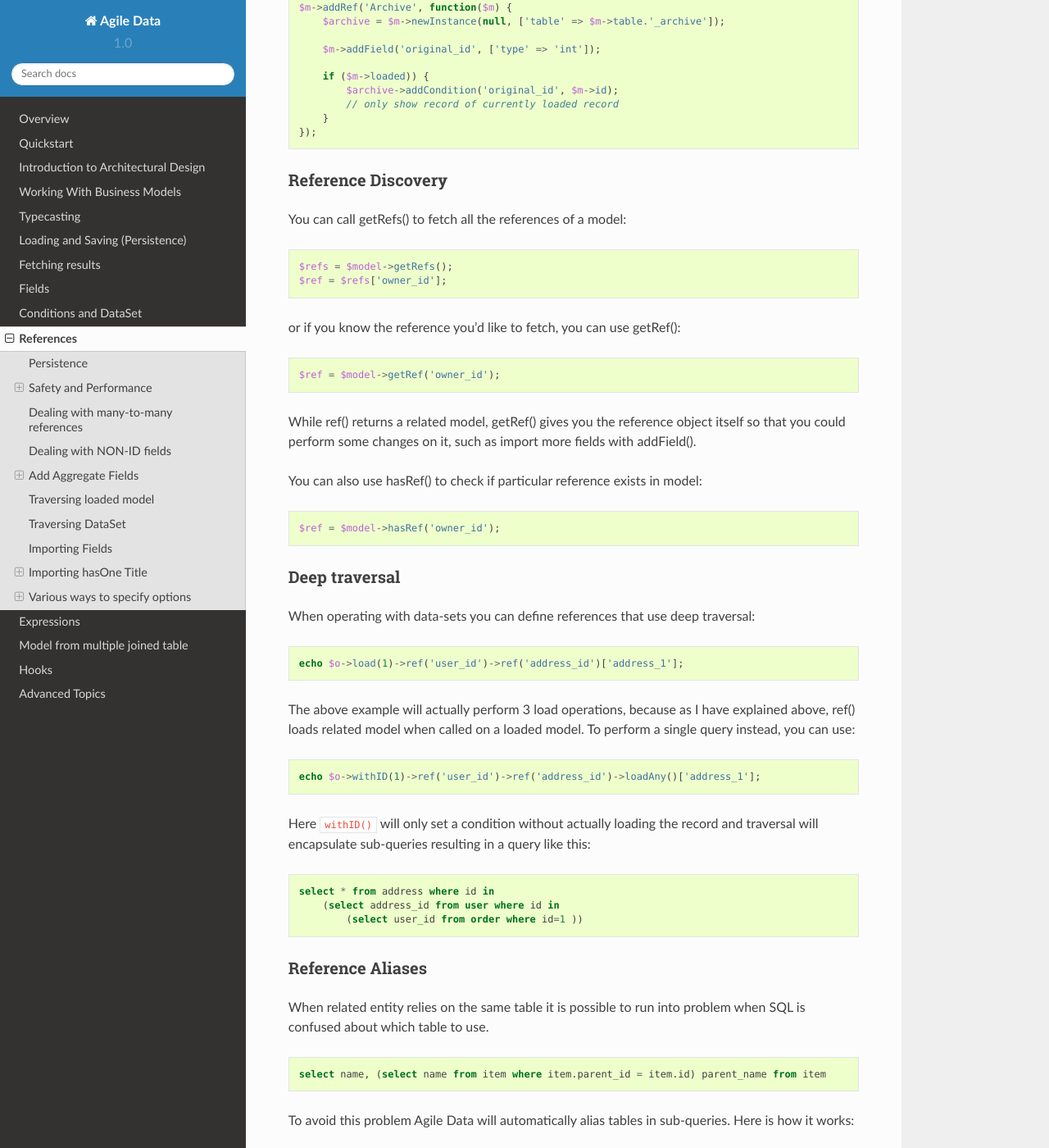
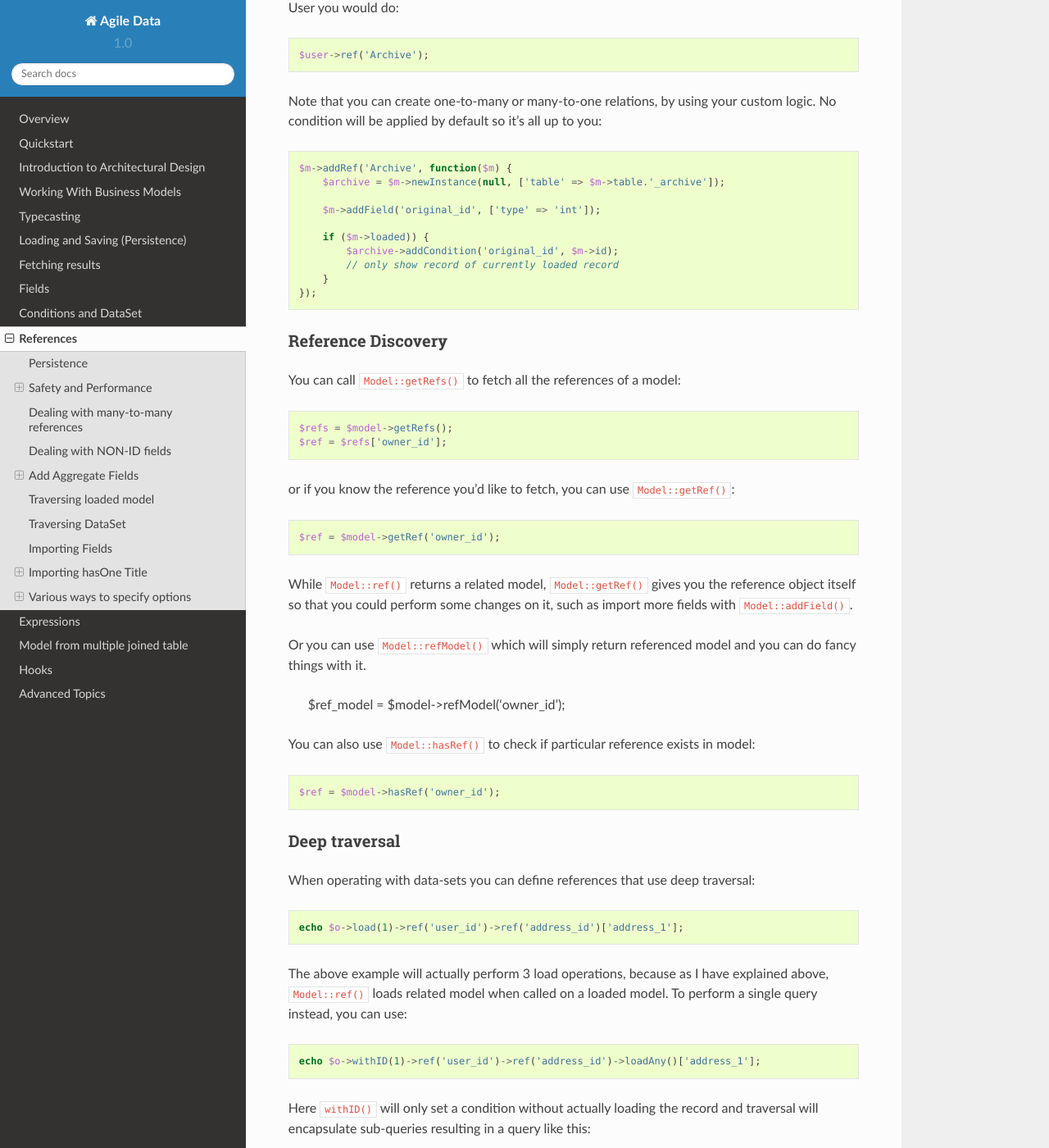
Before and after one commit to atk4/data, a Sphinx documentation site: the page built from docs/references.rst, in a window 1280 px wide and 1400 px high, scrolled down 8364 px. Shown: the whole window at 82% size. Built offline with Sphinx 7.4.7 and the Read the Docs theme 2.0.0, drawn with Linux system fonts in a browser that asks for light colours; pages that are not in the unit, such as notebooks, are missing from menus; cross-references to code outside the pages are shown as plain code; some of the changed text lies outside the part shown.

Commit message:
add simple docs for refModel

```diff
--- a/docs/model.rst
+++ b/docs/model.rst
@@ -207,9 +207,7 @@ array:
     Contains list of modified fields since last loading and their original
     values.
 
-
 Full example::
-
 
     $m = new Model_User($db, 'user');
 
--- a/docs/quickstart.rst
+++ b/docs/quickstart.rst
@@ -498,9 +498,9 @@ object which will in turn figure out what to do.
 Additionally you can call :php:meth:`Model::addField()` on the reference model
 that will bring one or several fields from related model into your current model.
 
-Finally this reference object contains method getModel() which will produce a
-(possibly) fresh copy of related entity and will either adjust it's DataSet or
-set the active record.
+Finally this reference object contains method :php:meth:`Reference::getModel()`
+which will produce a (possibly) fresh copy of related entity and will either
+adjust it's DataSet or set the active record.
 
 Actions
 =======
--- a/docs/references.rst
+++ b/docs/references.rst
@@ -86,7 +86,7 @@ ref() you will get a fresh copy.
 If you are worried about performance you can keep 2 models in memory::
 
     $order = new Order($db);
-    $client = $order->getRef('client_id')->getModel();
+    $client = $order->refModel('client_id');
 
     foreach($order as $o) {
         $client->load($o['client_id']);
@@ -192,8 +192,8 @@ keep making your query bigger and bigger::
     change them, you will receive exception.
 
 
-hasMany / refLink
-=================
+hasMany / refLink / refModel
+============================
 
 .. php:method:: refLink($link)
 
@@ -223,6 +223,11 @@ then it now makes sense for generating expression:
         (select sum(amount) from `order` where user_id = `user`.id) sum_amount
     from user
     where is_vip = 1
+
+.. php:method:: refModel($link)
+
+There are many situations when you need to get referenced model instead of reference itself.
+In such case refModel() comes in as handy shortcut of doing `$model->refLink($link)->getModel()`.
 
 hasOne reference
 ================
@@ -383,19 +388,25 @@ No condition will be applied by default so it's all up to you::
 Reference Discovery
 ===================
 
-You can call getRefs() to fetch all the references of a model::
+You can call :php:meth:`Model::getRefs()` to fetch all the references of a model::
 
     $refs = $model->getRefs();
     $ref = $refs['owner_id'];
 
-or if you know the reference you'd like to fetch, you can use getRef()::
+or if you know the reference you'd like to fetch, you can use :php:meth:`Model::getRef()`::
 
     $ref = $model->getRef('owner_id');
 
-While ref() returns a related model, getRef() gives you the reference object itself so that you
-could perform some changes on it, such as import more fields with addField().
+While :php:meth:`Model::ref()` returns a related model, :php:meth:`Model::getRef()`
+gives you the reference object itself so that you could perform some changes on it,
+such as import more fields with :php:meth:`Model::addField()`.
 
-You can also use hasRef() to check if particular reference exists in model::
+Or you can use :php:meth:`Model::refModel()` which will simply return referenced model
+and you can do fancy things with it.
+
+    $ref_model = $model->refModel('owner_id');
+
+You can also use :php:meth:`Model::hasRef()` to check if particular reference exists in model::
 
     $ref = $model->hasRef('owner_id');
 
@@ -406,9 +417,9 @@ When operating with data-sets you can define references that use deep traversal:
 
     echo $o->load(1)->ref('user_id')->ref('address_id')['address_1'];
 
-The above example will actually perform 3 load operations, because as I have explained above,
-ref() loads related model when called on a loaded model. To perform a single query instead,
-you can use::
+The above example will actually perform 3 load operations, because as I have
+explained above, :php:meth:`Model::ref()` loads related model when called on
+a loaded model. To perform a single query instead, you can use::
 
     echo $o->withID(1)->ref('user_id')->ref('address_id')->loadAny()['address_1'];
 
@@ -445,8 +456,9 @@ if you want::
     $item->hasMany('parent_item_id', [new Model_Item(), 'table_alias'=>'mypi'])
         ->addField('parent', 'name');
 
-Additionally you can pass table_alias as second argument into ref() or refLink(). This can
-help you in creating a recursive models that relate to itself. Here is example::
+Additionally you can pass table_alias as second argument into :php:meth:`Model::ref()` or
+:php:meth:`Model::refLink()`. This can help you in creating a recursive models that relate
+to itself. Here is example::
 
     class Model_Item3 extends \atk4\data\Model {
         public $table='item';
```
Also changed, not shown: docs/advanced.rst (+6 -6 lines).
